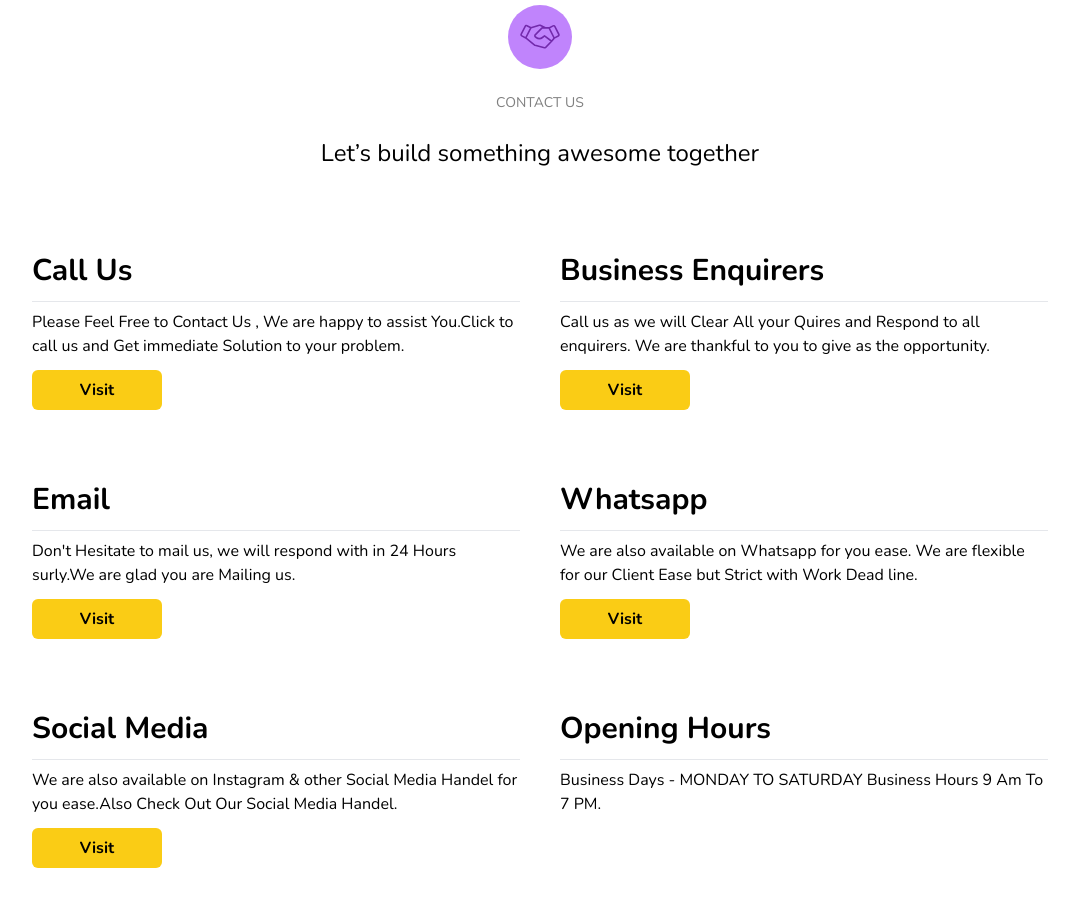
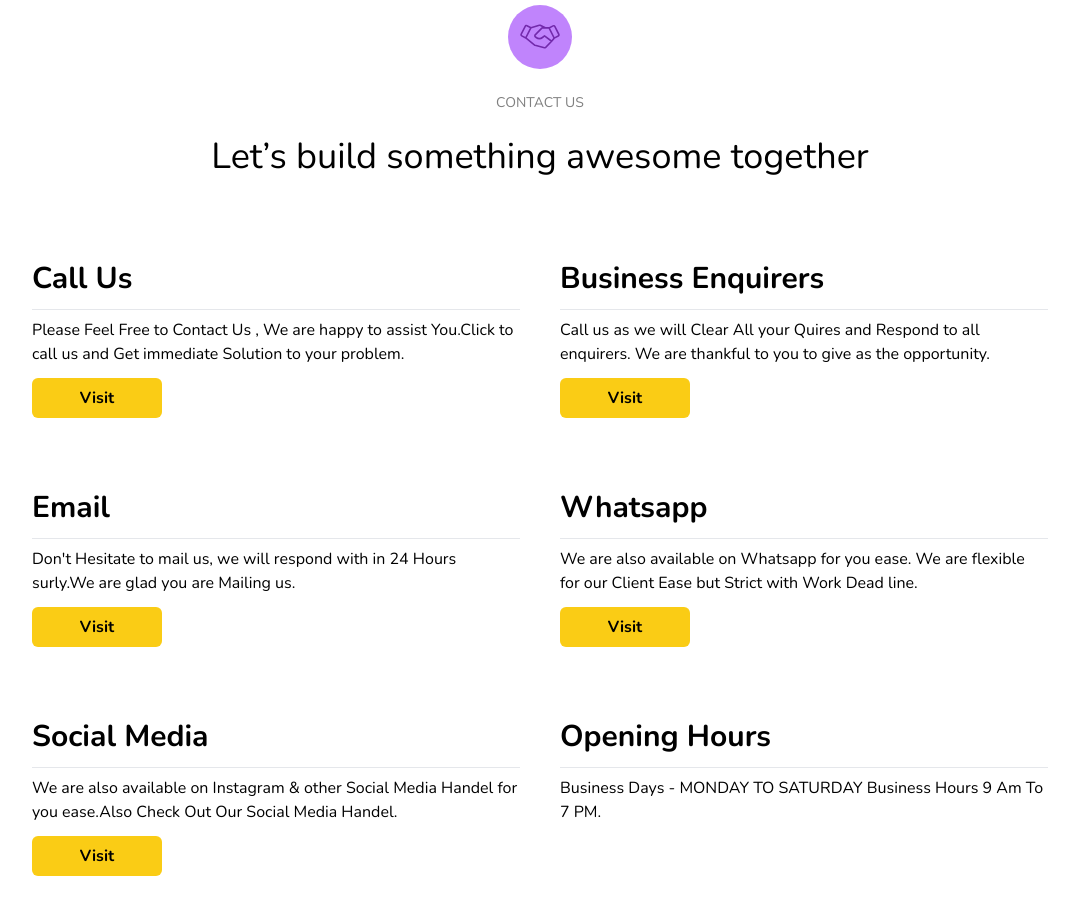
Before and after one commit to Ammyy9908/growtho, a Next.js app: page /contact in a window 1280 px wide. Shown: the part 780-1695 px from the top of the page, without its empty margins (100-1179 px from the left). Built offline with nearby package versions, Linux system fonts and the light colour scheme.

Commit message:
contact headline fixed

```diff
--- a/pages/contact.jsx
+++ b/pages/contact.jsx
@@ -98,7 +98,9 @@ function Contact() {
             <img src="/hand.svg" alt="handshake-icon" />
           </div>
           <p className="text-sm uppercase text-black/50">Contact us</p>
-          <h1 className="text-2xl">Let’s build something awesome together</h1>
+          <h1 className="text-2xl md:text-4xl">
+            Let’s build something awesome together
+          </h1>
         </div>
 
         <div className="contact-cards grid grid-cols-1  lg:grid-cols-2 gap-8">
```
